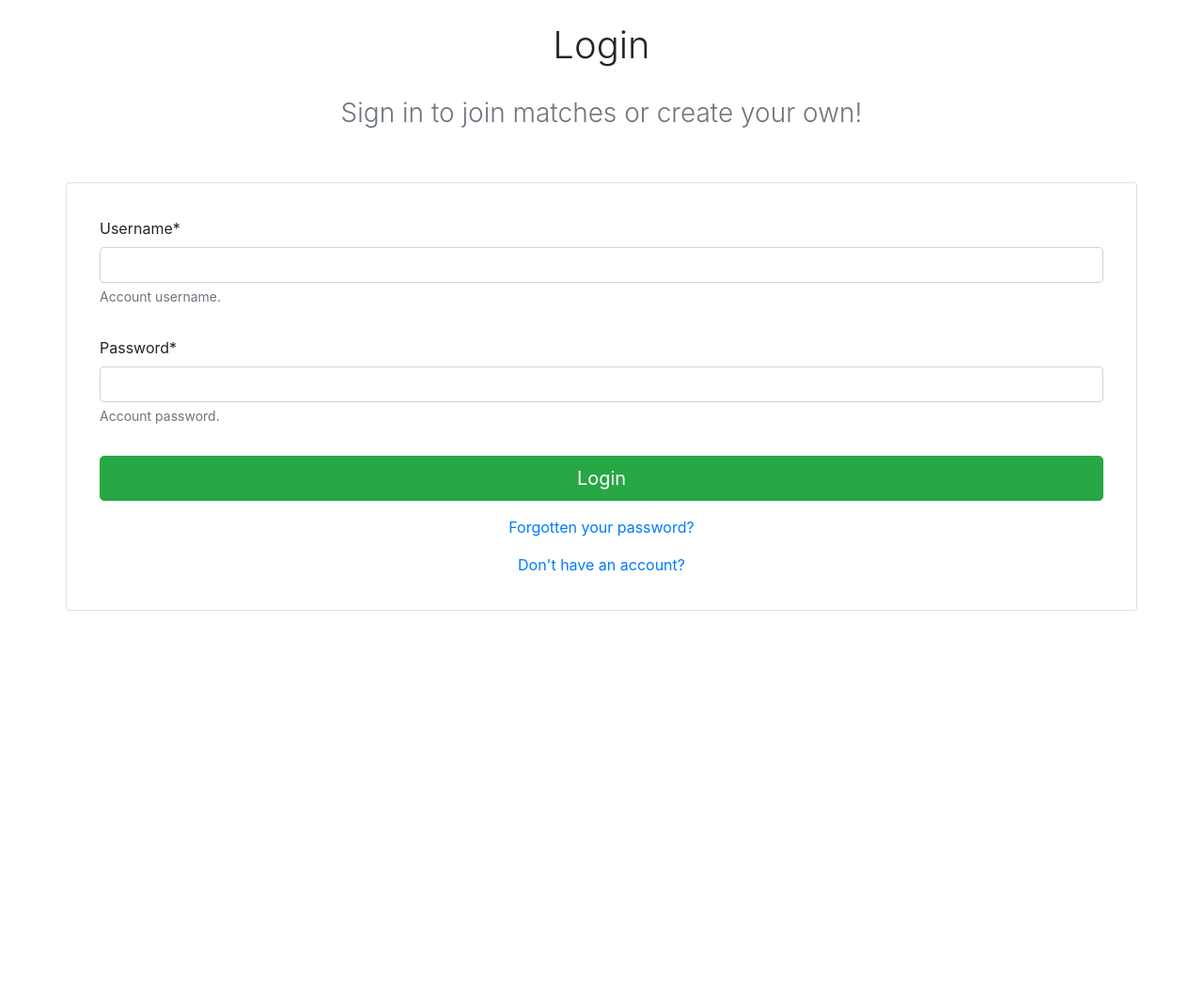
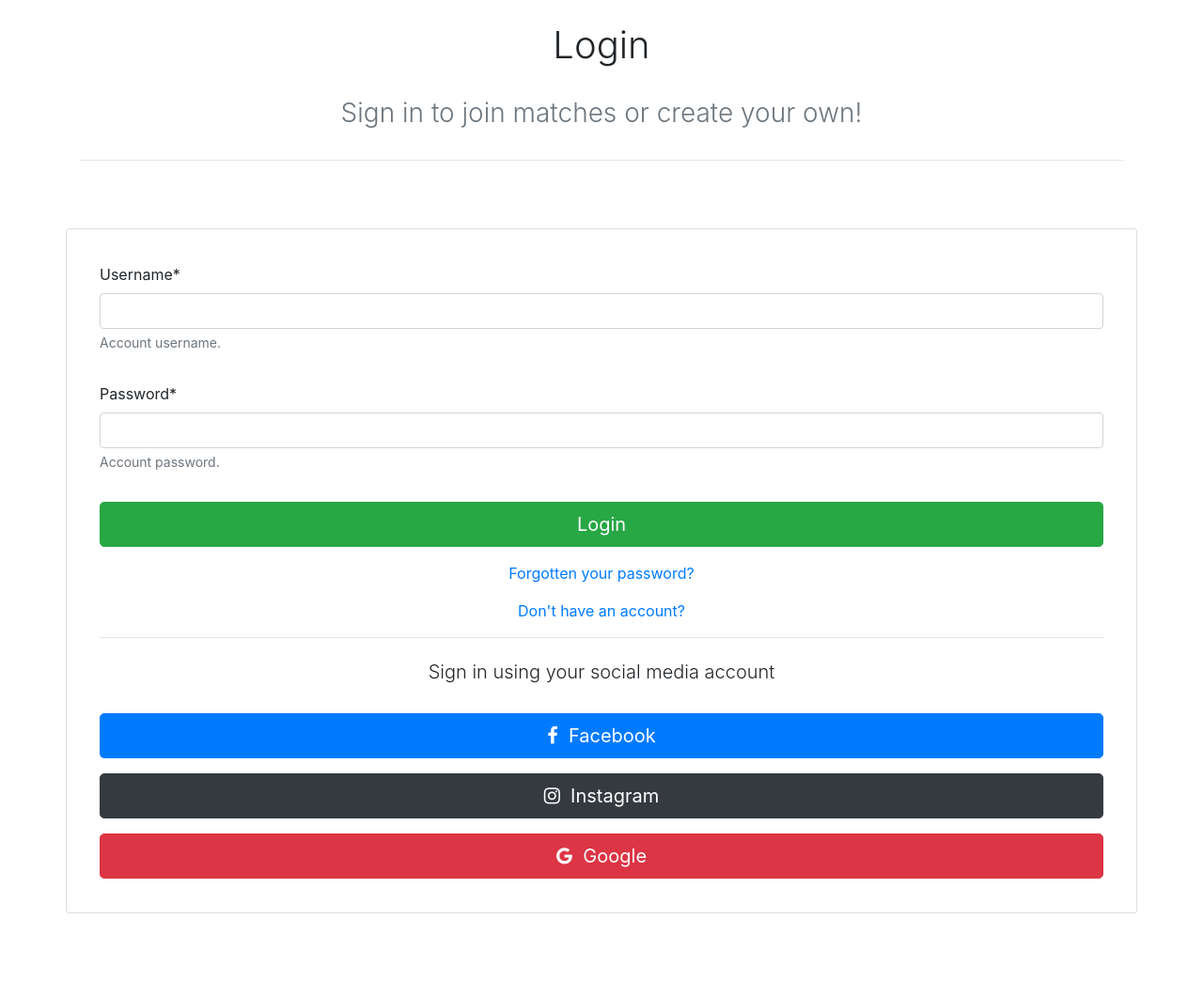
Before and after one commit to dans-acc/kitup-assignment, a Django app: page /login/ in a window 1280 px wide. Shown: the part 56-1100 px from the top of the page at 94% size. Before the commit the page ends 706 px from the top, so only its background shows below. Run offline with Django 3.2, Linux system fonts and the light colour scheme; some libraries are stand-ins or nearby versions.

Commit message:
Fixed login & registration. Added buttons to login.

```diff
--- a/templates/kitup/user_login.html
+++ b/templates/kitup/user_login.html
@@ -1,6 +1,11 @@
 {% extends 'kitup/base.html' %}
 {% load static %}
 {% load crispy_forms_tags %}
+
+<!-- Required CSS Files -->
+{% block css_block %}
+<link rel="stylesheet" href="https://netdna.bootstrapcdn.com/font-awesome/4.7.0/css/font-awesome.css">
+{% endblock %}
 
 <!-- Override the title of the page. -->
 {% block title_block %}
@@ -20,9 +25,11 @@
 			<h1 class="font-weight-light">Login</h1><br>
 			<h3 class="font-weight-light text-muted">Sign in to join matches or create your own!</h3>
 		</div>
+	</div>
 
 	<!-- Separate the form from the title. -->
 	<hr class="my-4">
+	<div class="row">
 		<div class="card card-signin col-lg-12 mx-auto my-5">
 			<div class="card-body">
 				<form id = "user_login_form" method = "post" action="{% url 'kitup:user_login' %}" enctype="multipart/form-data">
@@ -51,8 +58,40 @@
 					</div>
 
 				</form>
+
+				<!-- Divide our form with the social media APIs. -->
+				<hr class="my-3">
+
+				<div class="row my-4">
+					<div class="col text-center">
+						<h5 class="font-weight-light">Sign in using your social media account</h5>
+					</div>
+				</div>
+
+				<!-- Defines the buttons for logging in with facebook. -->
+				<div class="row my-3">
+					<div class="col text-center">
+						<a class="btn btn-primary btn-lg w-100" href="#"><i class="fa fa-facebook"></i>&nbsp; Facebook</a>
+					</div>
+				</div>
+
+				<!-- Defines the button link that is reponsible for registering with instagram. -->
+				<div class="row my-3">
+					<div class="col text-center">
+						<a class="btn btn-dark btn-lg w-100" href="#"><i class="fa fa-instagram"></i>&nbsp; Instagram</a>
+					</div>
+				</div>
+
+				<!-- Defines the button link that is responsible for signing up with google. -->
+				<div class="row my-3">
+					<div class="col text-center">
+						<a class="btn btn-danger btn-lg w-100" href="#"><i class="fa fa-google"></i>&nbsp; Google</a>
+					</div>
+				</div>
+
 			</div>
 		</div>
+	</div>
 </div>
 
 
--- a/templates/kitup/user_register.html
+++ b/templates/kitup/user_register.html
@@ -33,9 +33,11 @@
 			<h1 class="font-weight-light">Registration</h1><br>
 			<h3 class="font-weight-light text-muted">Please provide the following information in order to sign up</h3>
 		</div>
+	</div>
 
 	<!-- Separate the form from the title. -->
 	<hr class="my-4">
+	<div class="row">
 		<div class="card card-signin col-lg-12 mx-auto my-5">
 			<div class="card-body">
 				<form id = "user_form" method = "post" action="{% url 'kitup:user_register' %}" enctype="multipart/form-data">
@@ -110,7 +112,7 @@
 				<!-- Defines the button link that is reponsible for registering with instagram. -->
 				<div class="row my-3">
 					<div class="col text-center">
-						<a class="btn btn-dark btn-lg w-100" href="#"><i class="fa fa-instagram"></i>&nbsp; Instragram</a>
+						<a class="btn btn-dark btn-lg w-100" href="#"><i class="fa fa-instagram"></i>&nbsp; Instagram</a>
 					</div>
 				</div>
 
@@ -123,6 +125,7 @@
 
 			</div>
 		</div>
+	</div>
 </div>
 
 
```
